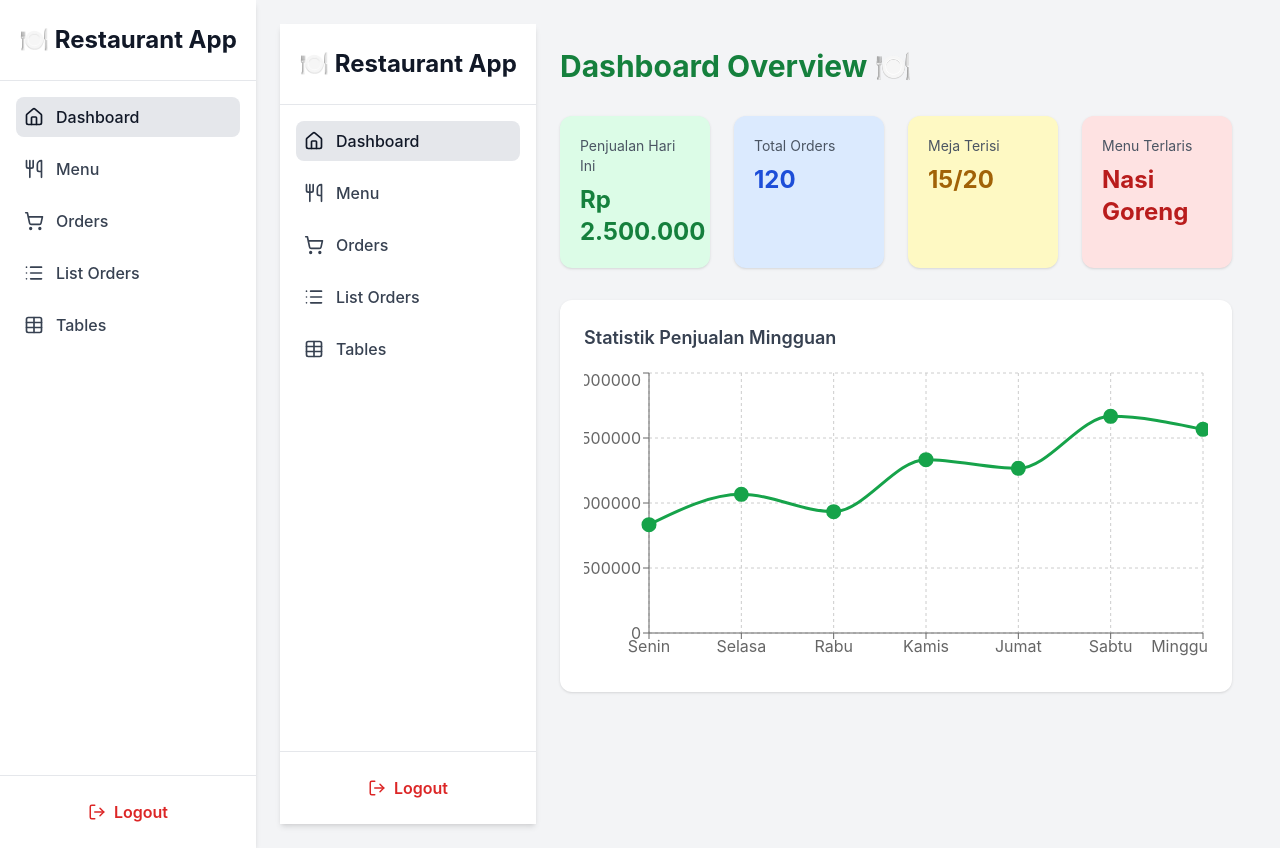
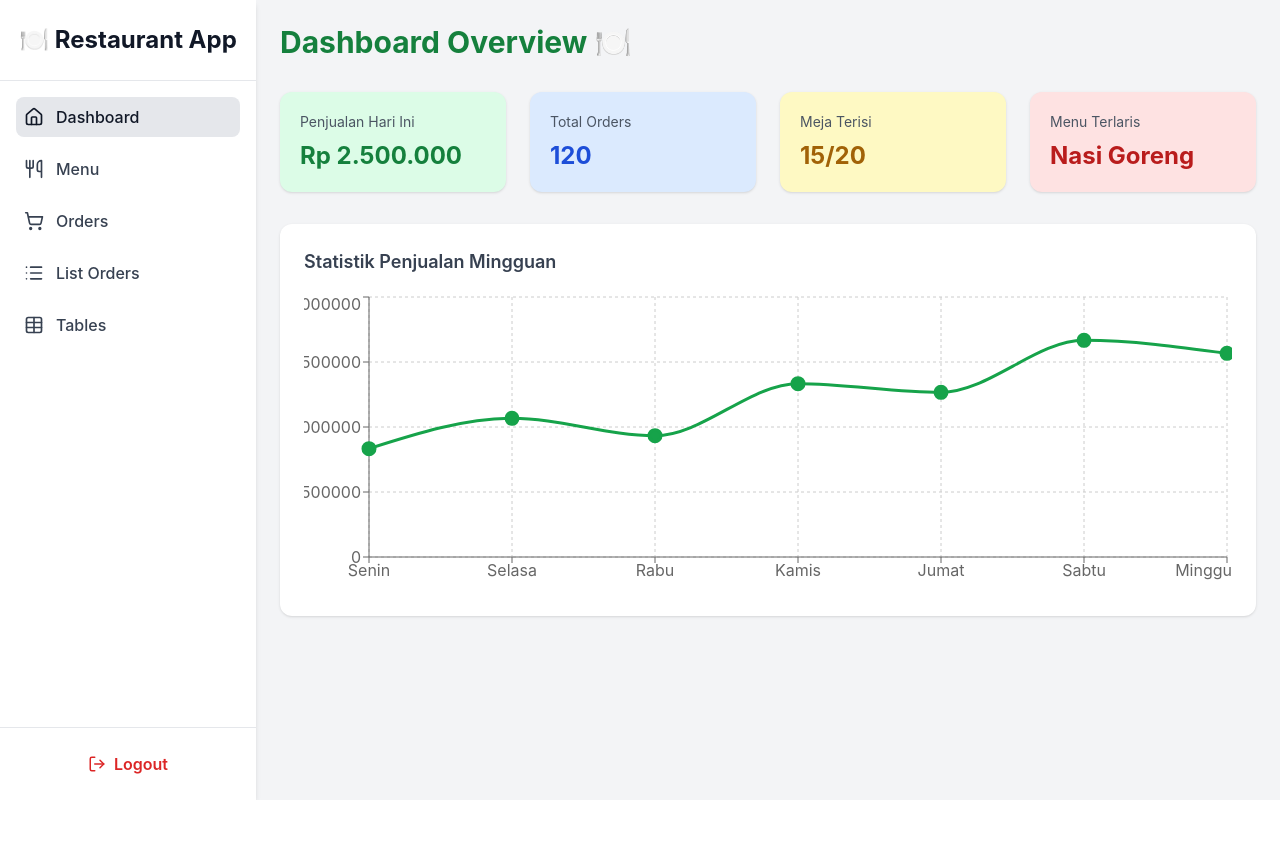
Before and after one commit to sayuji/Restaurant, a React (Create React App) app: page / in a window 1280 px wide. After the commit the page ends 800 px from the top, so only its background shows below. Built offline with nearby package versions, Linux system fonts and the light colour scheme; sample sign-in values are in the browser's storage.

Commit message:
refactor: remove MainLayout wrapper from page components
The MainLayout wrapper was removed from Tables, Menu, and Dashboard components as it's no longer needed. This simplifies the component structure and makes the layout more flexible for future changes.

```diff
--- a/src/App.jsx
+++ b/src/App.jsx
@@ -48,9 +48,7 @@
         path="/list-orders"
         element={
           <ProtectedRoute>
-            <MainLayout>
-              <ListOrders />
-            </MainLayout>
+            <ListOrders />
           </ProtectedRoute>
         }
       />
--- a/src/pages/Dashboard.jsx
+++ b/src/pages/Dashboard.jsx
@@ -1,4 +1,3 @@
-import MainLayout from "../layouts/MainLayout";
 import { motion } from "framer-motion";
 import { LineChart, Line, XAxis, YAxis, Tooltip, CartesianGrid, ResponsiveContainer } from "recharts";
 
@@ -15,7 +14,7 @@
   ];
 
   return (
-    <MainLayout>
+    <div>
       <h2 className="text-3xl font-bold mb-8 text-green-700">
         Dashboard Overview 🍽️
       </h2>
@@ -67,6 +66,6 @@
           </LineChart>
         </ResponsiveContainer>
       </motion.div>
-    </MainLayout>
+    </div>
   );
 }
--- a/src/pages/Menu.jsx
+++ b/src/pages/Menu.jsx
@@ -1,5 +1,4 @@
 import { useState, useMemo, useEffect } from "react";
-import MainLayout from "../layouts/MainLayout";
 import Select from "react-select";
 
 export default function Menu() {
@@ -135,7 +134,7 @@
   };
 
   return (
-    <MainLayout>
+    <div>
       <h2 className="text-2xl font-bold mb-6">Manajemen Menu</h2>
 
       {/* Form Tambah/Edit Menu */}
@@ -285,6 +284,6 @@
           </tbody>
         </table>
       </div>
-    </MainLayout>
+    </div>
   );
 }
--- a/src/pages/Tables.jsx
+++ b/src/pages/Tables.jsx
@@ -1,5 +1,4 @@
 import { useState } from "react";
-import MainLayout from "../layouts/MainLayout";
 import { QRCodeCanvas } from "qrcode.react";
 
 export default function Tables() {
@@ -55,7 +54,7 @@
   };
 
   return (
-    <MainLayout>
+    <div>
       <h2 className="text-2xl font-bold mb-6">Manajemen Meja</h2>
 
       <button
@@ -180,6 +179,6 @@
           </div>
         </div>
       )}
-    </MainLayout>
+    </div>
   );
 }
```
